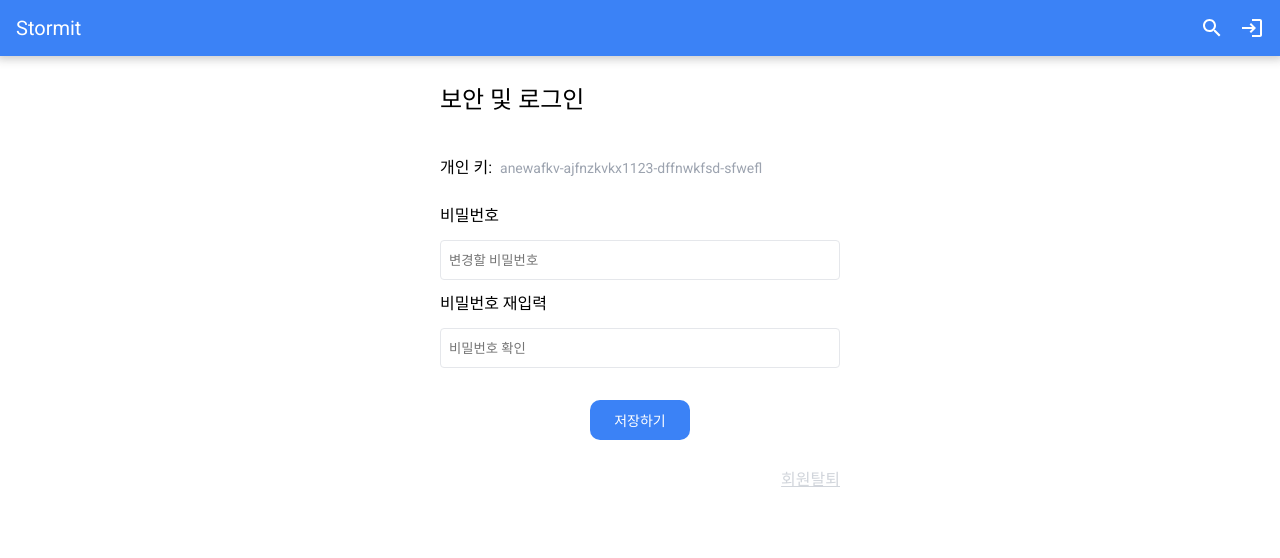
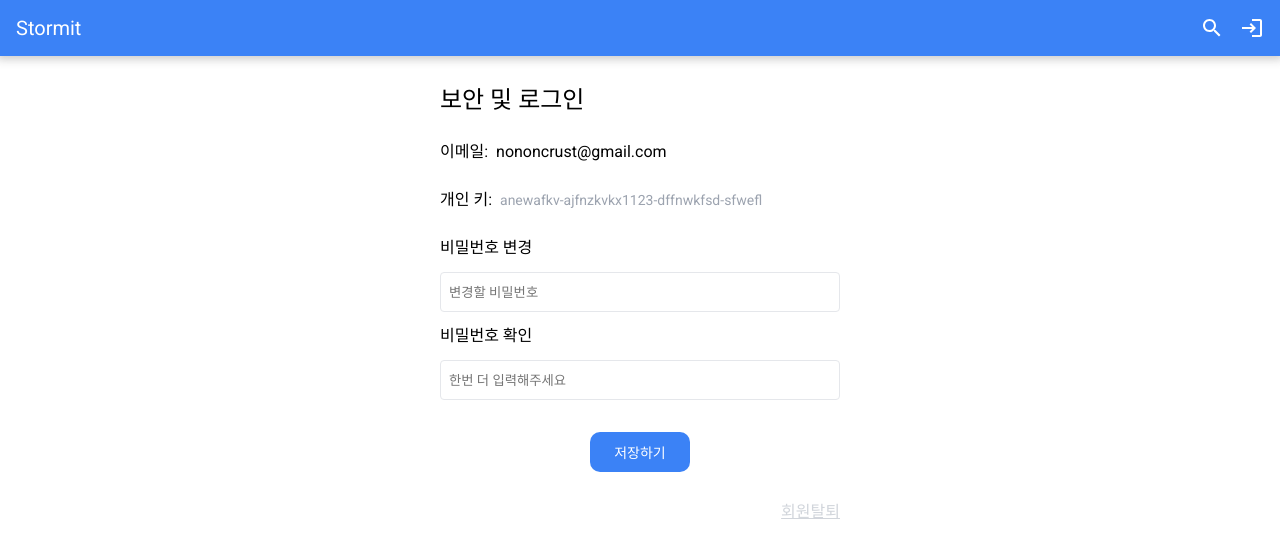
Before and after one commit to codestates/beb-04-stormit, a React (Create React App) app in the folder client/: page /account in a window 1280 px wide. Shown: the top 558 px of the page. Built offline with nearby package versions, Linux system fonts and the light colour scheme.

Commit message:
fix: minor

```diff
--- a/client/src/pages/Account.tsx
+++ b/client/src/pages/Account.tsx
@@ -2,13 +2,11 @@ import React, { useState } from "react";
 import { useNavigate } from "react-router-dom";
 import styled from "styled-components";
 import Button from "../components/common/Button";
-import IconButton from "../components/common/IconButton";
 import Input from "../components/common/Input";
 import { updatePasswordAPI, withdrawalAPI } from "../lib/api/user";
 import { useDispatch, useSelector } from "../store";
 import { userActions } from "../store/userSlice";
 import palette from "../styles/palette";
-import EditIcon from "@mui/icons-material/Edit";
 
 const Base = styled.div`
   display: flex;
@@ -32,6 +30,11 @@ const Base = styled.div`
     display: flex;
     justify-content: center;
     margin: 1rem 0; // 16px 0
+  }
+
+  .account-email-wrapper {
+    display: flex;
+    gap: 0.5rem; // 8px
   }
 
   .private-key-wrapper {
@@ -123,21 +126,27 @@ const Account: React.FC = () => {
     <Base>
       <div className="account-dialog-contents">
         <p className="account-dialog-title">보안 및 로그인</p>
+        <p className="account-email-wrapper">
+          <span>이메일:</span>
+          <span className="account-email">
+            {email || "nononcrust@gmail.com"}
+          </span>
+        </p>
         <div className="private-key-wrapper">
           <span>개인 키:</span>
           <span className="private-key">
             anewafkv-ajfnzkvkx1123-dffnwkfsd-sfwefl
           </span>
         </div>
-        <label className="password-label">비밀번호</label>
+        <label className="password-label">비밀번호 변경</label>
         <Input
           placeholder="변경할 비밀번호"
           value={password}
           onChange={onChangePassword}
         />
-        <label className="password-label">비밀번호 재입력</label>
+        <label className="password-label">비밀번호 확인</label>
         <Input
-          placeholder="비밀번호 확인"
+          placeholder="한번 더 입력해주세요"
           value={passwordConfirm}
           onChange={onChangePasswordConfirm}
         />
--- a/client/src/pages/Home.tsx
+++ b/client/src/pages/Home.tsx
@@ -156,7 +156,6 @@ const Home: React.FC = () => {
 
   return (
     <Base>
-      <div className="body">
       <NavigationRail />
       <section className="contents">
         <div className="contents-top">
@@ -164,8 +163,8 @@ const Home: React.FC = () => {
           {!isLoggedIn && (
             <>
               <h2 className="stormit-subtitle">
-                  스톰잇은 ERC-20 기반의 온라인 커뮤니티로, 누구나 자유롭게
-                  이용할 수 있습니다.
+                스톰잇은 ERC-20 기반의 온라인 커뮤니티로, 누구나 자유롭게 이용할
+                수 있습니다.
               </h2>
               <h2 className="stormit-subtitle">
                 지금 바로 새 글을 작성하고 토큰을 지급받으세요!
@@ -222,7 +221,7 @@ const Home: React.FC = () => {
             </div>
           )} */}
       </section>
-      </div>
+
       <div className="observer" ref={targetRef} />
     </Base>
   );
--- a/client/src/pages/MyPage.tsx
+++ b/client/src/pages/MyPage.tsx
@@ -53,7 +53,6 @@ const Base = styled.div`
   }
 
   .contents {
-    border: 1px solid red;
     display: flex;
     flex-direction: column;
     justify-content: center;
```
Lines whose indentation alone changed are shown as unchanged.
